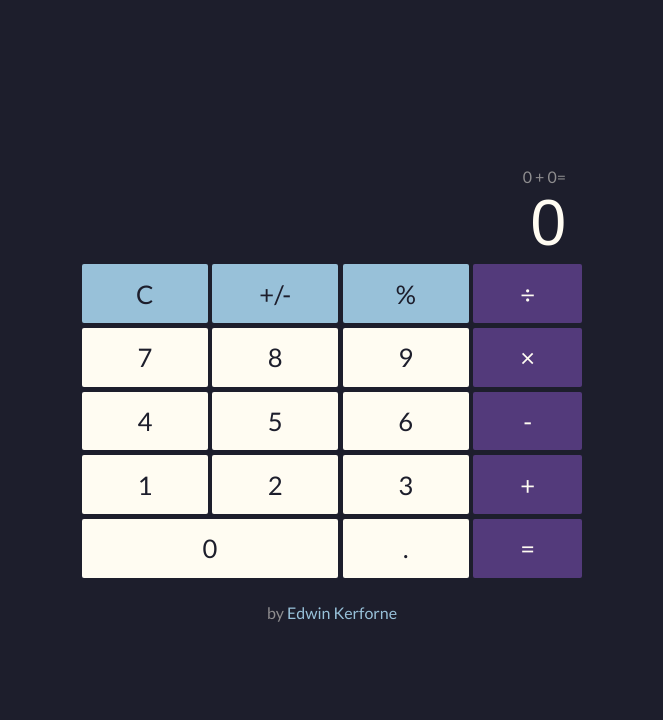
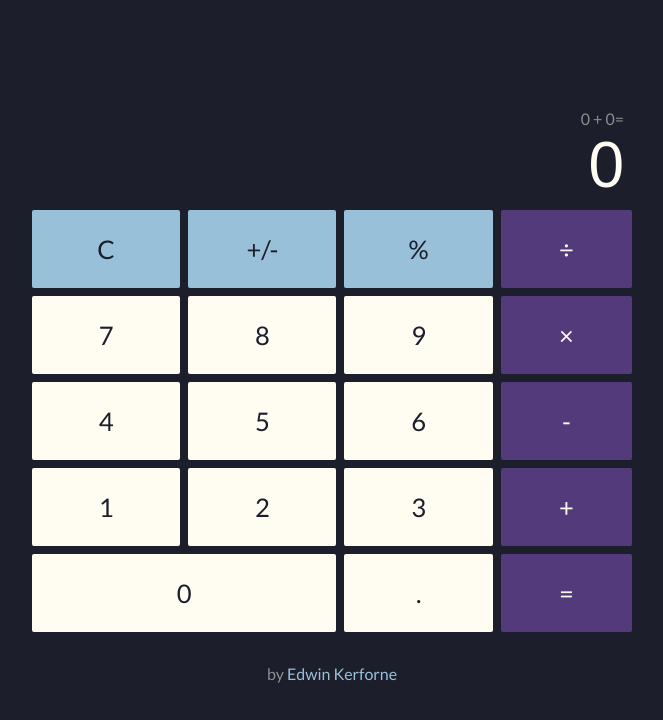
Before and after one commit to edkerforne/javascript-calculator, a React (Create React App) app: page / in a window 1280 px wide. Shown: the top 720 px of the page, without its empty margins (308-971 px from the left). Built offline with nearby package versions, Linux system fonts and the light colour scheme.

Commit message:
Adjusted styling for different displays

```diff
--- a/src/App.scss
+++ b/src/App.scss
@@ -8,7 +8,7 @@ $primary-dark: #382c54;
 $secondary: #98c1d9;
 $secondary-dark: #5b7083;
 
-$spacing: 0.3rem;
+$spacing: 1vh;
 
 body {
   font: 1rem "Lato", sans-serif;
@@ -44,20 +44,24 @@ a {
   display: flex;
   flex-direction: column;
   width: 100%;
-  max-width: 500px;
+  max-width: 600px;
 }
 
 #formula,
 #display {
   text-align: right;
-  padding: 0 1rem 0 0;
+  padding: 0 0.5rem;
 }
 
 #display {
   background-color: $dark;
   border: 0;
   color: $light;
-  font-size: 4rem;
+  font-size: 10vw;
+
+  @media only screen and (min-width: 600px) {
+    font-size: 64px;
+  }
 }
 
 #formula {
```
